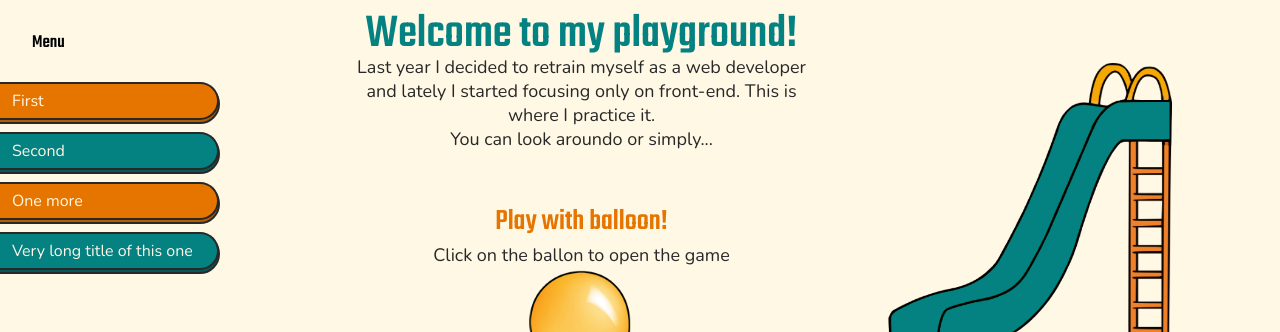
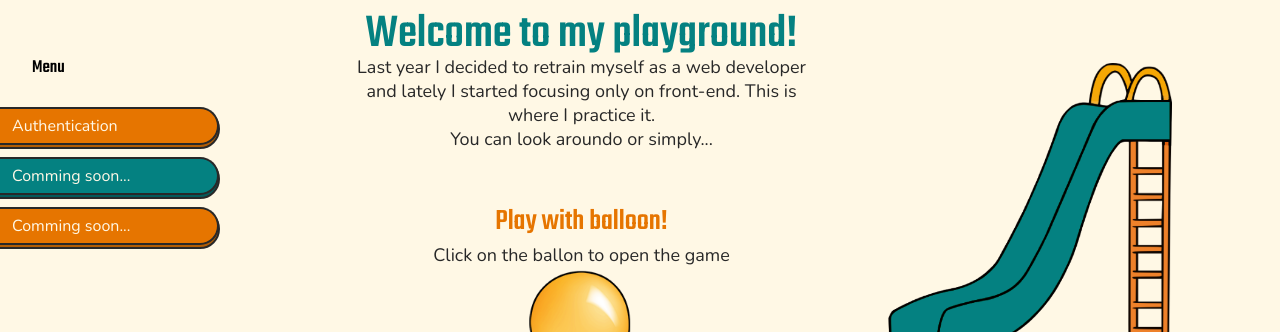
Before and after one commit to Briedyte/my-playground, a React (Create React App) app: page / in a window 1280 px wide. Shown: the part 196-528 px from the top of the page. Built offline with nearby package versions, Linux system fonts and the light colour scheme.

Commit message:
Links added to Sidenav

```diff
--- a/src/GlobalStyle.tsx
+++ b/src/GlobalStyle.tsx
@@ -36,6 +36,10 @@ h1, h2, h3, h4, h5, h6 {
 a {
     text-decoration: none;
 }
+
+ul {
+    list-style: none;
+}
 `;
 
 export default GlobalStyle;
--- a/src/components/Sidenav/Sidenav.tsx
+++ b/src/components/Sidenav/Sidenav.tsx
@@ -1,10 +1,12 @@
 import React, { useState } from "react";
+import { Link } from "react-router-dom";
 import styled, { css } from "styled-components";
 import {
   Breakpoint,
   ColorPalette,
   MediaQuery,
   Spacing,
+  zIndex,
 } from "../../config/style";
 import useMedia from "../../hooks/useMedia";
 import { ReactComponent as ArrowIcon } from "../../images/arrow.svg";
@@ -16,7 +18,7 @@ const MainContainer = styled.aside`
   flex-direction: column;
   gap: ${Spacing[6]};
   justify-content: center;
-  z-index: 1;
+  z-index: ${zIndex.positive};
   transition: all 0.5s ease-in;
 
   ${MediaQuery.xs} {
@@ -28,14 +30,12 @@ const MainContainer = styled.aside`
     background: "none";
 
       ${({ $isMenuOpen }: { $isMenuOpen: boolean }) =>
-        css`
-          ${$isMenuOpen &&
+        $isMenuOpen &&
         `
           left: 0;
-          background: ${ColorPalette.darkerBackground};
+          background: ${ColorPalette.backgroundTransparent};
           width: 100%;
           padding-right: 20px;
-        `}
         `}
     }
   }
@@ -58,9 +58,10 @@ const Arrow = styled(ArrowIcon)`
     isMenuOpen && "rotate(-180deg)"};
 `;
 
-const Link = styled.li`
+const LinkStyled = styled(Link)`
   color: ${ColorPalette.lightText};
   background: ${ColorPalette.primary};
+  display: block;
   padding: ${Spacing[6]};
   padding-left: ${Spacing[12]};
   border: 2px solid ${ColorPalette.black};
@@ -68,14 +69,9 @@ const Link = styled.li`
   border-radius: 0 20px 20px 0;
   margin: ${Spacing[12]} 0;
   list-style-type: none;
-  position: relative;
   width: 90%;
   transition: all 0.3s ease-in;
-
-  :hover {
-    width: 100%;
-    padding-left: ${Spacing[18]};
-  }
+  position: relative;
 
   :after {
     content: "";
@@ -92,16 +88,23 @@ const Link = styled.li`
     z-index: -1;
   }
 
-  :nth-child(odd) {
+  :hover {
+    width: 100%;
+  }
+
+  ${({ $isEven, $isClickable }: { $isEven: boolean; $isClickable: boolean }) =>
+    css`
+      ${$isEven &&
+      `
        background: ${ColorPalette.secondary};
 
         :after {
           background: ${ColorPalette.secondaryDarker};
         }
-  }
 
-  ${({ $isClickable }: { $isClickable: boolean }) =>
-    $isClickable &&
+      `}
+
+      ${$isClickable &&
       `
        :active {
           top: 5px;
@@ -113,6 +116,7 @@ const Link = styled.li`
           }
         }
       `}
+    `}
 
   ${MediaQuery.xs} {
     width: 100%;
@@ -122,7 +126,20 @@ const Link = styled.li`
 
 const Sidenav = () => {
   const [menuOpen, setMenuOpen] = useState(false);
-  const links = ["First", "Second", "One more", "Very long title of this one"];
+  const links = [
+    {
+      name: "Authentication",
+      path: "/authentication",
+    },
+    {
+      name: "Comming soon...",
+      path: "/comming-soon",
+    },
+    {
+      name: "Comming soon...",
+      path: "/comming-soon",
+    },
+  ];
 
   const isMobile = useMedia(Breakpoint.xs);
 
@@ -139,9 +156,15 @@ const Sidenav = () => {
 
       <ul>
         {links.map((link, index) => (
-          <Link key={index} $isClickable={!isMobile || menuOpen}>
-            {link}
-          </Link>
+          <li key={index}>
+            <LinkStyled
+              to={link.path}
+              $isEven={index % 2 === 0}
+              $isClickable={!isMobile || menuOpen}
+            >
+              {link.name}
+            </LinkStyled>
+          </li>
         ))}
       </ul>
     </MainContainer>
```
Lines whose indentation alone changed are shown as unchanged.
